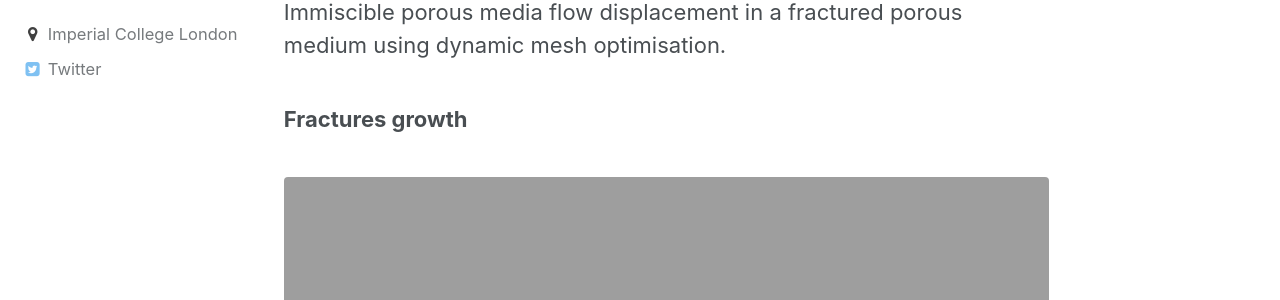
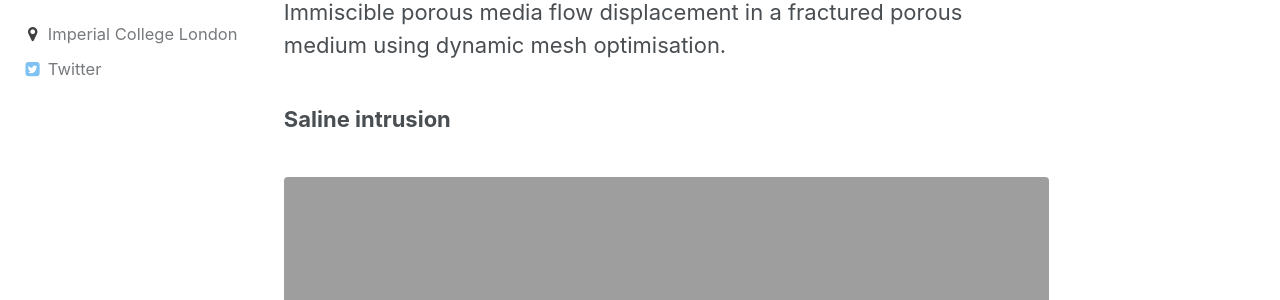
Before and after one commit to Multifluids/multifluids.github.com, a Jekyll site: the page built from _pages/examples.md, in a window 1280 px wide and 900 px high, scrolled down 3422 px. Shown: the part 154-454 px from the top of the window. Built offline with Jekyll 4.4.1, drawn with Linux system fonts in a browser that asks for light colours.

Commit message:
Corrected the title

```diff
--- a/_pages/examples.md
+++ b/_pages/examples.md
@@ -37,7 +37,7 @@ Immiscible porous media flow displacement in a layered geological domain with fa
 </figure>
 Immiscible porous media flow displacement in a fractured porous medium using dynamic mesh optimisation.
 
-### Fractures growth
+### Saline intrusion
 <figure>
   <img src="{{ '/assets/images/Saline_intrusion.gif' | absolute_url }}" alt="Salt-fresh water interface capture.">
 </figure>
```
